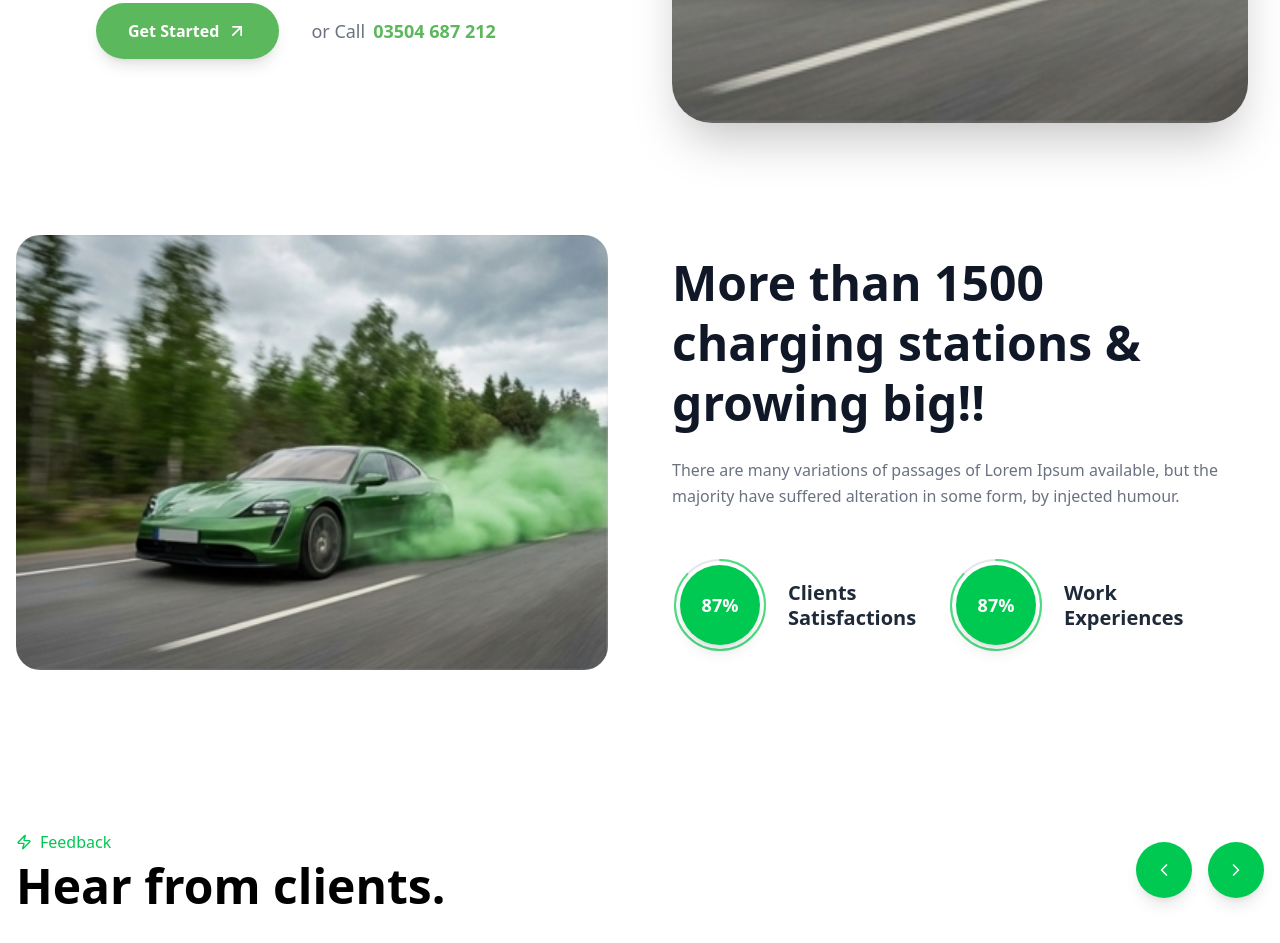
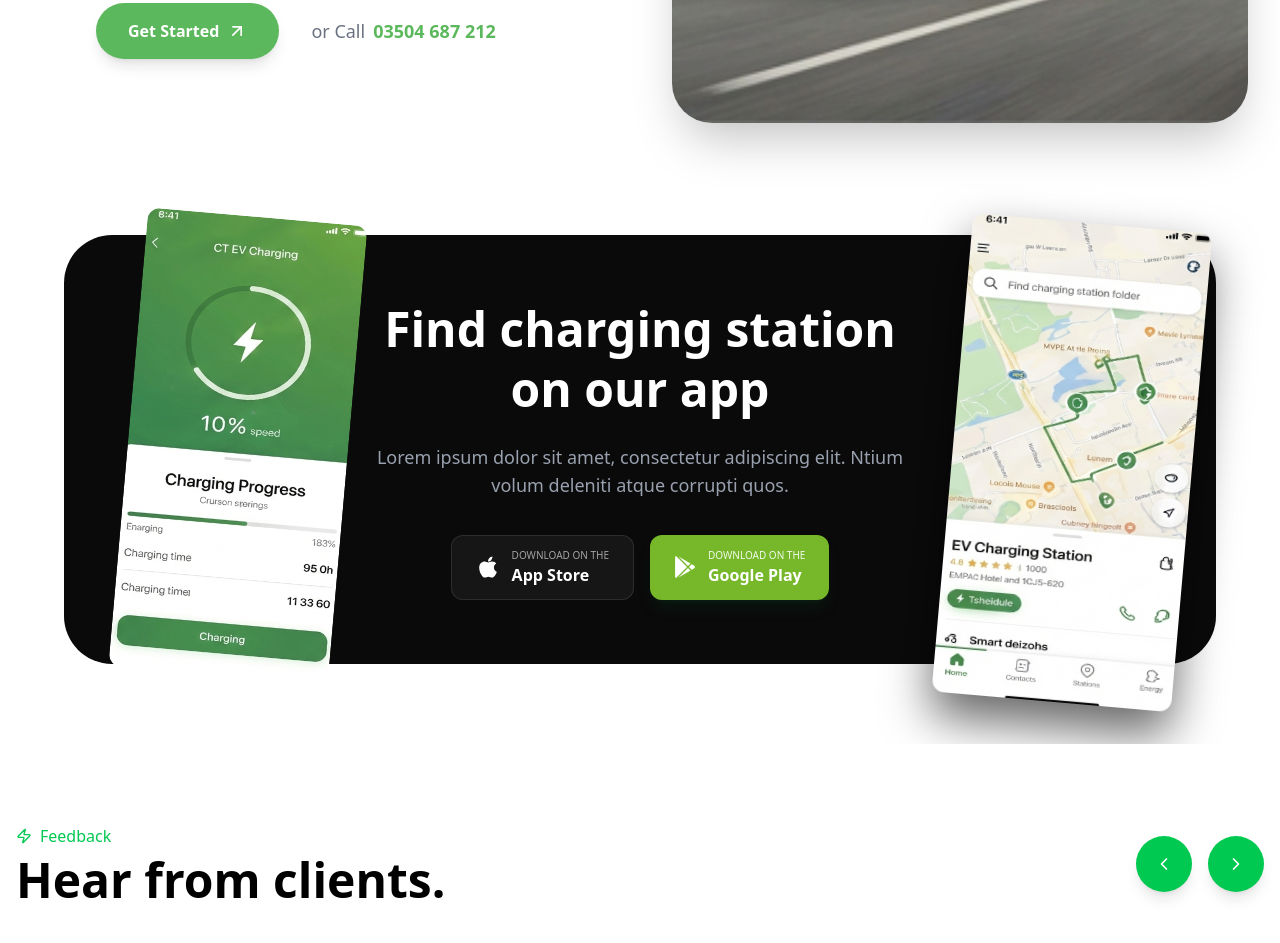
Before and after one commit to Mr-tamilan-yt/kensi-power, a React app: page / in a window 1280 px wide. Shown: the part 4680-5623 px from the top of the page. Built offline with nearby package versions, Linux system fonts and the light colour scheme; the HTML template or start-up script is replaced by a standard one.

Commit message:
cheanged appCTA

```diff
--- a/src/components/AppCTA.jsx
+++ b/src/components/AppCTA.jsx
@@ -1,98 +1,81 @@
 import { motion } from "framer-motion";
-import aboutImg from "../images/aboutImg.png"; // Replace with your car image path
+import { FaApple, FaGooglePlay } from "react-icons/fa";
 
-const CircularProgress = ({ percentage, label }) => {
-  // SVG Circle Logic
-  const radius = 45;
-  const circumference = 2 * Math.PI * radius;
+import appImgLeft from "../images/img1.png";
+import appImgRight from "../images/img2.png";
 
+export default function AppCTA() {
   return (
-    <div className="flex items-center gap-5">
-      <div className="relative w-24 h-24 flex items-center justify-center">
-        {/* SVG Container */}
-        <svg className="w-full h-full transform -rotate-90">
-          {/* Background Outer Ring */}
-          <circle
-            cx="48"
-            cy="48"
-            r={radius}
-            stroke="#e5e7eb"
-            strokeWidth="2"
-            fill="transparent"
-          />
-          {/* Animated Green Progress Stroke */}
-          <motion.circle
-            cx="48"
-            cy="48"
-            r={radius}
-            stroke="#4ade80" // Green-400
-            strokeWidth="2"
-            fill="transparent"
-            strokeDasharray={circumference}
-            initial={{ strokeDashoffset: circumference }}
-            whileInView={{
-              strokeDashoffset: circumference - (percentage / 100) * circumference,
-            }}
-            viewport={{ once: true }}
-            transition={{ duration: 1.5, ease: "easeInOut" }}
-            strokeLinecap="round"
-          />
-        </svg>
+    <section className="px-4 md:px-10 py-20 bg-white font-sans overflow-hidden">
+      <div className="relative max-w-6xl mx-auto bg-[#0a0a0a] rounded-[48px] px-6 md:px-20 py-16 overflow-visible">
 
-        {/* Solid Green Center Circle */}
-        <div className="absolute inset-2 bg-green-500 rounded-full flex items-center justify-center shadow-lg">
-          <span className="text-white font-bold text-lg">{percentage}%</span>
-        </div>
-      </div>
-
-      {/* Label on the Right */}
-      <div className="max-w-30">
-        <p className="text-xl font-bold leading-tight text-gray-800">{label}</p>
-      </div>
-    </div>
-  );
-};
-
-export default function EnergyProgress() {
-  return (
-    <section className="max-w-7xl mx-auto px-4 py-20 grid md:grid-cols-2 gap-16 items-center">
-      {/* Left Side: Image with entrance animation */}
-      <motion.div
-        initial={{ opacity: 0, x: -50 }}
-        whileInView={{ opacity: 1, x: 0 }}
-        viewport={{ once: true }}
-        transition={{ duration: 0.8 }}
-        className="relative"
-      >
-        <img
-          src={aboutImg}
-          alt="Electric Car"
-          className="w-full h-auto rounded-3xl"
-        />
-      </motion.div>
-
-      {/* Right Side: Content and Progress */}
-      <div className="space-y-8">
+        {/* LEFT IMAGE */}
         <motion.div
-          initial={{ opacity: 0, y: 20 }}
-          whileInView={{ opacity: 1, y: 0 }}
-          viewport={{ once: true }}
+          animate={{ y: [0, -20, 0] }}
+          transition={{ duration: 6, repeat: Infinity, ease: "easeInOut" }}
+          className="absolute -left-20 md:-left-28 top-1/2 -translate-y-1/2 z-10"
         >
-          <h2 className="text-4xl md:text-5xl font-bold leading-tight text-gray-900">
-            More than 1500 charging stations & growing big!!
-          </h2>
-          <p className="mt-6 text-gray-500 leading-relaxed">
-            There are many variations of passages of Lorem Ipsum available, but
-            the majority have suffered alteration in some form, by injected
-            humour.
-          </p>
+          <div className="p-3 md:p-4 mx-40">
+            <img
+              src={appImgLeft}
+              alt="App screen left"
+              className="w-[140px] md:w-[220px] h-auto max-h-[460px]
+                         rounded-xl rotate-[5deg]"
+            />
+          </div>
         </motion.div>
 
-        {/* Circular Progress Container */}
-        <div className="flex flex-col sm:flex-row gap-10 pt-4">
-          <CircularProgress percentage={87} label="Clients Satisfactions" />
-          <CircularProgress percentage={87} label="Work Experiences" />
+        {/* RIGHT IMAGE */}
+        <motion.div
+          animate={{ y: [16, 0, 16] }}
+          transition={{ duration: 6, repeat: Infinity, ease: "easeInOut" }}
+          className="absolute -right-20 md:-right-28 top-1/2 -translate-y-1/2 z-10"
+        >
+          <div className="p-3 md:p-4 mx-30">
+            <img
+              src={appImgRight}
+              alt="App screen right"
+              className="w-[160px] md:w-[240px] h-auto max-h-[480px]
+                         rounded-xl rotate-[5deg]
+                         drop-shadow-[0_24px_24px_rgba(0,0,0,0.6)]"
+            />
+          </div>
+        </motion.div>
+
+        {/* CENTER CONTENT */}
+        <div className="relative z-20 text-center max-w-xl mx-auto text-white space-y-6">
+          <h2 className="text-3xl md:text-5xl font-bold leading-tight">
+            Find charging station on our app
+          </h2>
+
+          <p className="text-gray-400 text-base md:text-lg">
+            Lorem ipsum dolor sit amet, consectetur adipiscing elit.
+            Ntium volum deleniti atque corrupti quos.
+          </p>
+
+          <div className="flex flex-wrap justify-center gap-4 pt-3">
+            <button className="flex items-center gap-3 bg-white/5 border border-white/10 px-6 py-3 rounded-xl hover:bg-white/10 transition">
+              <FaApple size={24} />
+              <div className="text-left">
+                <div className="text-[10px] uppercase opacity-60">
+                  Download on the
+                </div>
+                <div className="font-bold text-base">App Store</div>
+              </div>
+            </button>
+
+            <button className="flex items-center gap-3 bg-[#76b82a] px-6 py-3 rounded-xl hover:bg-[#86d130] transition shadow-lg shadow-green-900/20">
+              <FaGooglePlay size={22} />
+              <div className="text-left">
+                <div className="text-[10px] uppercase opacity-90">
+                  Download on the
+                </div>
+                <div className="font-bold text-base">Google Play</div>
+              </div>
+            </button>
+          </div>
         </div>
+
       </div>
     </section>
   );
```
